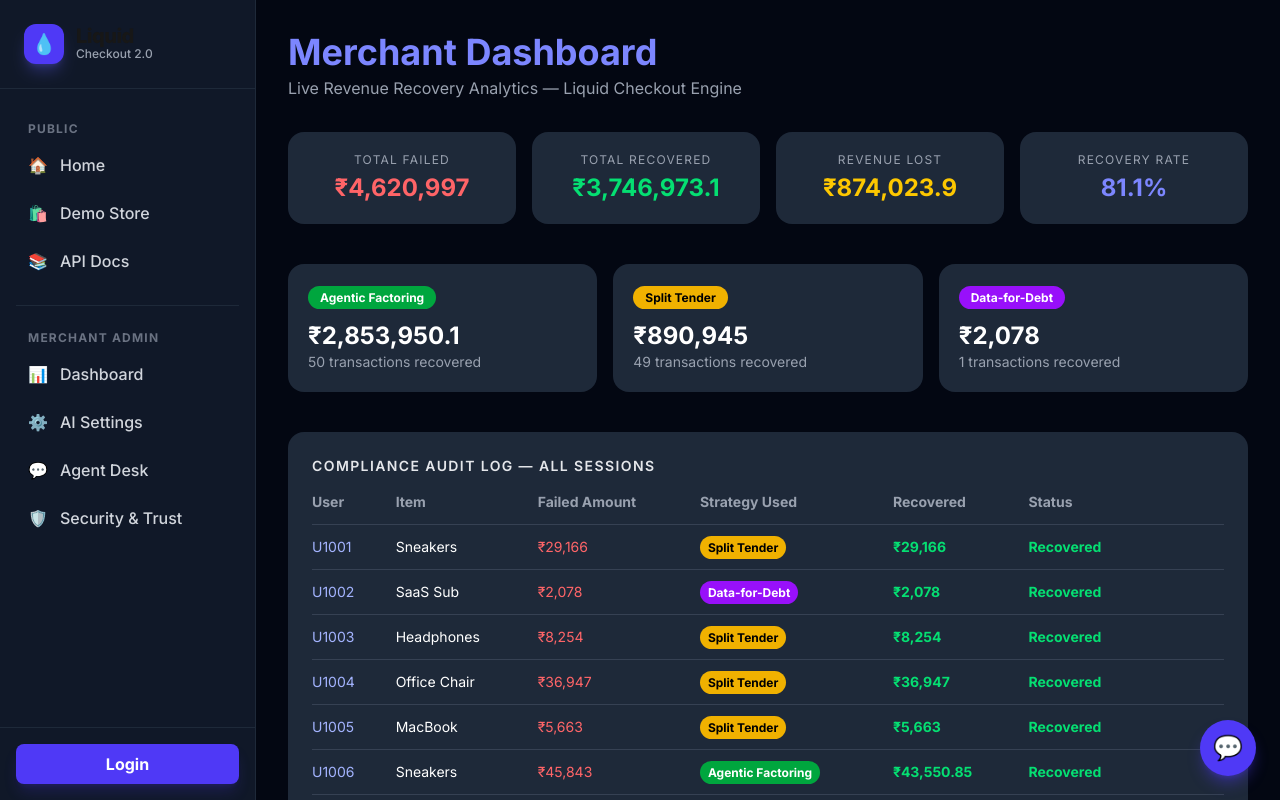
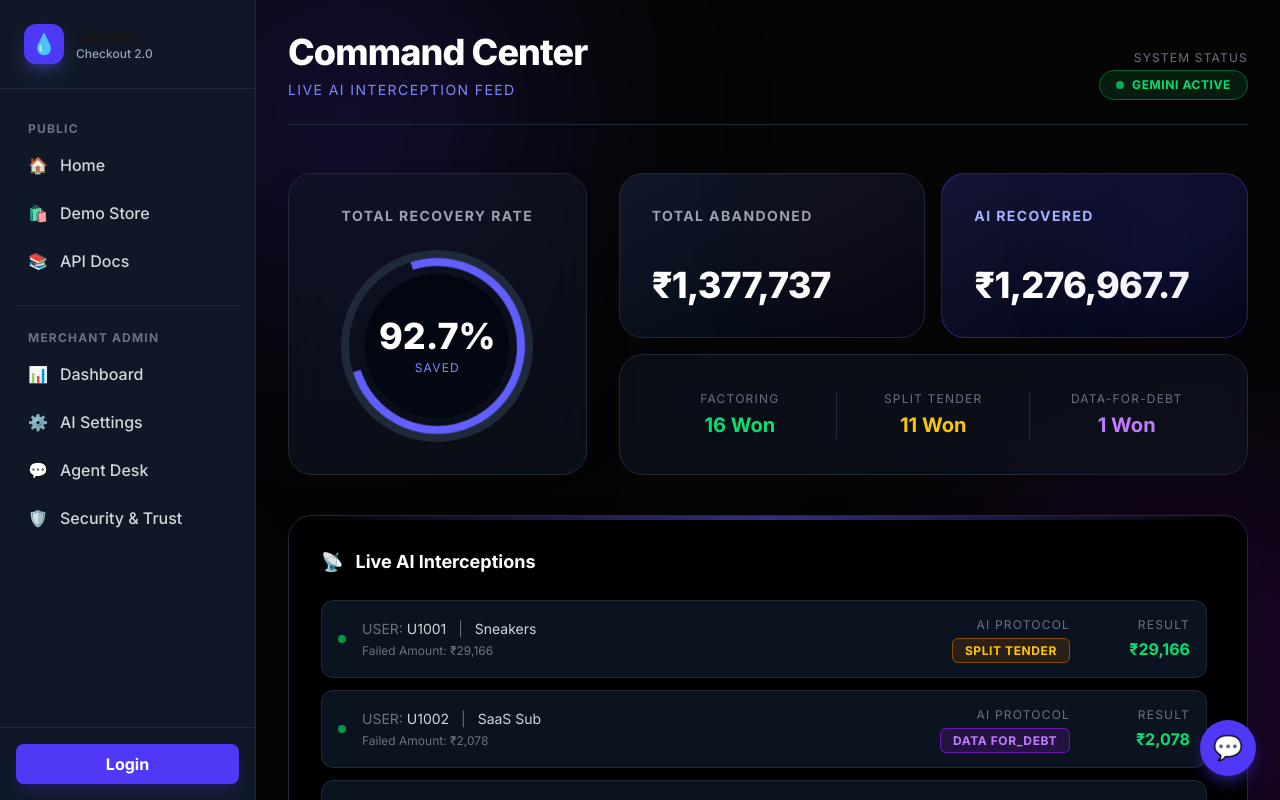
Before and after one commit to Rakshitha-cpu/Liquidcheckout, a Next.js app in the folder frontend/: page /dashboard in a window 1280 px wide. Built offline with nearby package versions, Linux system fonts and the light colour scheme.

Commit message:
style: completely redesign merchant dashboard to command center aesthetic

```diff
--- a/frontend/app/dashboard/page.tsx
+++ b/frontend/app/dashboard/page.tsx
@@ -1,18 +1,18 @@
 "use client";
-import { useState } from "react";
+import { useState, useEffect } from "react";
 
 const generateBatch = () => {
   const batch = [];
   const methods = ["factoring", "split_tender", "data_for_debt"];
-  const items = ["MacBook", "Sneakers", "SaaS Sub", "Headphones", "Office Chair"];
+  const items = ["MacBook Pro", "Sneakers", "SaaS Sub", "Headphones", "Office Chair"];
 
-  for (let i = 1; i <= 100; i++) {
+  for (let i = 1; i <= 30; i++) {
     const amount = Math.floor(Math.random() * 100000) + 1200;
     let method = "data_for_debt";
     if (amount > 40000) method = "factoring";
     else if (amount > 4000) method = "split_tender";
 
-    const isSuccess = Math.random() > 0.15;
+    const isSuccess = Math.random() > 0.10;
     let recovered = 0;
 
     if (isSuccess) {
@@ -32,116 +32,135 @@ const generateBatch = () => {
   return batch;
 };
 
-const mockSessions = generateBatch();
+export default function Dashboard() {
+  const [sessions, setSessions] = useState<any[]>([]);
 
-const methodColors: Record<string, string> = {
-  factoring: "bg-green-600",
-  split_tender: "bg-yellow-500 text-black",
-  data_for_debt: "bg-purple-600",
-};
-
-const methodLabels: Record<string, string> = {
-  factoring: "Agentic Factoring",
-  split_tender: "Split Tender",
-  data_for_debt: "Data-for-Debt",
-};
-
-export default function Dashboard() {
-  const [sessions] = useState(mockSessions);
+  useEffect(() => {
+    setSessions(generateBatch());
+  }, []);
 
   const totalFailed = sessions.reduce((s, r) => s + r.amount, 0);
   const totalRecovered = sessions.reduce((s, r) => s + r.recovered, 0);
-  const totalLost = totalFailed - totalRecovered;
-  const recoveryRate = ((totalRecovered / totalFailed) * 100).toFixed(1);
+  const recoveryRate = totalFailed ? ((totalRecovered / totalFailed) * 100).toFixed(1) : "0.0";
 
   return (
-    <main className="min-h-screen bg-gray-950 text-white p-8">
-      <div className="max-w-5xl mx-auto">
-        <h1 className="text-4xl font-bold text-indigo-400 mb-1">
-          Merchant Dashboard
-        </h1>
-        <p className="text-gray-400 mb-8">
-          Live Revenue Recovery Analytics — Liquid Checkout Engine
-        </p>
+    <main className="min-h-screen bg-[#050505] text-white p-8 relative overflow-hidden">
 
-        <div className="grid grid-cols-2 md:grid-cols-4 gap-4 mb-10">
-          <div className="bg-gray-800 rounded-2xl p-5 text-center">
-            <p className="text-gray-400 text-xs uppercase tracking-widest mb-1">Total Failed</p>
-            <p className="text-2xl font-bold text-red-400">₹{totalFailed.toLocaleString()}</p>
+      {/* Background Glow */}
+      <div className="absolute top-[-10%] left-[-10%] w-96 h-96 bg-indigo-600/20 rounded-full blur-[120px]"></div>
+      <div className="absolute bottom-[-10%] right-[-10%] w-96 h-96 bg-purple-600/20 rounded-full blur-[120px]"></div>
+
+      <div className="max-w-6xl mx-auto relative z-10">
+
+        {/* Header */}
+        <div className="flex justify-between items-end mb-12 border-b border-gray-800 pb-6">
+          <div>
+            <h1 className="text-4xl font-extrabold tracking-tight text-white mb-2">
+              Command Center
+            </h1>
+            <p className="text-indigo-400 font-mono text-sm tracking-widest uppercase">
+              Live AI Interception Feed
+            </p>
           </div>
-          <div className="bg-gray-800 rounded-2xl p-5 text-center">
-            <p className="text-gray-400 text-xs uppercase tracking-widest mb-1">Total Recovered</p>
-            <p className="text-2xl font-bold text-green-400">₹{totalRecovered.toLocaleString()}</p>
-          </div>
-          <div className="bg-gray-800 rounded-2xl p-5 text-center">
-            <p className="text-gray-400 text-xs uppercase tracking-widest mb-1">Revenue Lost</p>
-            <p className="text-2xl font-bold text-yellow-400">₹{totalLost.toLocaleString()}</p>
-          </div>
-          <div className="bg-gray-800 rounded-2xl p-5 text-center">
-            <p className="text-gray-400 text-xs uppercase tracking-widest mb-1">Recovery Rate</p>
-            <p className="text-2xl font-bold text-indigo-400">{recoveryRate}%</p>
+          <div className="text-right">
+            <p className="text-xs text-gray-500 uppercase tracking-widest mb-1">System Status</p>
+            <div className="flex items-center gap-2 bg-green-900/30 border border-green-800 px-4 py-1.5 rounded-full">
+              <div className="w-2 h-2 rounded-full bg-green-400 animate-pulse"></div>
+              <span className="text-green-400 text-xs font-bold uppercase tracking-wider">Gemini Active</span>
+            </div>
           </div>
         </div>
 
-        <div className="grid grid-cols-1 md:grid-cols-3 gap-4 mb-10">
-          {["factoring", "split_tender", "data_for_debt"].map((method) => {
-            const methodSessions = sessions.filter((s) => s.method === method);
-            const recovered = methodSessions.reduce((s, r) => s + r.recovered, 0);
-            return (
-              <div key={method} className="bg-gray-800 rounded-2xl p-5">
-                <span className={`text-xs font-bold px-3 py-1 rounded-full ${methodColors[method]}`}>
-                  {methodLabels[method]}
-                </span>
-                <p className="text-2xl font-bold text-white mt-3">₹{recovered.toLocaleString()}</p>
-                <p className="text-gray-400 text-sm">{methodSessions.length} transactions recovered</p>
+        <div className="grid grid-cols-1 lg:grid-cols-3 gap-8 mb-10">
+
+          {/* Circular Recovery Rate (Takes up 1 column) */}
+          <div className="bg-gray-900/50 backdrop-blur-xl border border-gray-800 rounded-3xl p-8 flex flex-col items-center justify-center shadow-2xl">
+            <h2 className="text-sm font-bold text-gray-400 uppercase tracking-widest mb-6">Total Recovery Rate</h2>
+            <div className="relative w-48 h-48 rounded-full border-8 border-gray-800 flex items-center justify-center">
+              <div className="absolute inset-0 rounded-full border-8 border-indigo-500 border-t-transparent animate-spin" style={{ animationDuration: '3s' }}></div>
+              <div className="text-center z-10 bg-gray-950 w-36 h-36 rounded-full flex flex-col items-center justify-center shadow-inner">
+                <span className="text-4xl font-extrabold text-white">{recoveryRate}%</span>
+                <span className="text-xs text-indigo-400 mt-1 uppercase tracking-widest">Saved</span>
               </div>
-            );
-          })}
+            </div>
+          </div>
+
+          {/* Metric Cards (Takes up 2 columns) */}
+          <div className="lg:col-span-2 grid grid-cols-2 gap-4">
+            <div className="bg-gradient-to-br from-gray-900 to-gray-950 border border-gray-800 rounded-3xl p-8 flex flex-col justify-between relative overflow-hidden group hover:border-red-500/50 transition">
+              <div className="absolute top-0 right-0 w-32 h-32 bg-red-600/10 rounded-full blur-3xl group-hover:bg-red-600/20 transition"></div>
+              <p className="text-gray-400 text-sm uppercase tracking-widest font-bold">Total Abandoned</p>
+              <p className="text-4xl font-extrabold text-white mt-4 tracking-tight">₹{totalFailed.toLocaleString()}</p>
+            </div>
+
+            <div className="bg-gradient-to-br from-indigo-900/40 to-gray-950 border border-indigo-500/30 rounded-3xl p-8 flex flex-col justify-between relative overflow-hidden group hover:border-indigo-400 transition">
+              <div className="absolute top-0 right-0 w-32 h-32 bg-indigo-600/20 rounded-full blur-3xl group-hover:bg-indigo-600/30 transition"></div>
+              <p className="text-indigo-300 text-sm uppercase tracking-widest font-bold">AI Recovered</p>
+              <p className="text-4xl font-extrabold text-white mt-4 tracking-tight">₹{totalRecovered.toLocaleString()}</p>
+            </div>
+
+            {/* Performance Breakdown */}
+            <div className="col-span-2 bg-gray-900/50 backdrop-blur-md border border-gray-800 rounded-3xl p-6 flex justify-between items-center">
+              <div className="text-center w-full border-r border-gray-800">
+                <p className="text-xs text-gray-500 uppercase tracking-widest mb-1">Factoring</p>
+                <p className="text-green-400 font-bold text-xl">{sessions.filter(s => s.method === 'factoring' && s.status === 'success').length} Won</p>
+              </div>
+              <div className="text-center w-full border-r border-gray-800">
+                <p className="text-xs text-gray-500 uppercase tracking-widest mb-1">Split Tender</p>
+                <p className="text-yellow-400 font-bold text-xl">{sessions.filter(s => s.method === 'split_tender' && s.status === 'success').length} Won</p>
+              </div>
+              <div className="text-center w-full">
+                <p className="text-xs text-gray-500 uppercase tracking-widest mb-1">Data-for-Debt</p>
+                <p className="text-purple-400 font-bold text-xl">{sessions.filter(s => s.method === 'data_for_debt' && s.status === 'success').length} Won</p>
+              </div>
+            </div>
+          </div>
+
         </div>
 
-        <div className="bg-gray-800 rounded-2xl p-6">
-          <h2 className="text-lg font-semibold mb-4 text-gray-200 uppercase tracking-widest text-sm">
-            Compliance Audit Log — All Sessions
+        {/* Live Interception Ticker */}
+        <div className="bg-black border border-gray-800 rounded-3xl p-8 shadow-2xl relative">
+          <div className="absolute top-0 left-0 w-full h-1 bg-gradient-to-r from-transparent via-indigo-500 to-transparent opacity-50"></div>
+          <h2 className="text-lg font-bold text-white mb-6 flex items-center gap-3">
+            <span>📡</span> Live AI Interceptions
           </h2>
-          <div className="overflow-x-auto">
-            <table className="w-full text-sm">
-              <thead>
-                <tr className="text-gray-400 text-left border-b border-gray-700">
-                  <th className="pb-3 pr-4">User</th>
-                  <th className="pb-3 pr-4">Item</th>
-                  <th className="pb-3 pr-4">Failed Amount</th>
-                  <th className="pb-3 pr-4">Strategy Used</th>
-                  <th className="pb-3 pr-4">Recovered</th>
-                  <th className="pb-3">Status</th>
-                </tr>
-              </thead>
-              <tbody>
-                {sessions.map((s) => (
-                  <tr key={s.id} className="border-b border-gray-700 hover:bg-gray-700 transition">
-                    <td className="py-3 pr-4 font-mono text-indigo-300">{s.id}</td>
-                    <td className="py-3 pr-4">{s.item}</td>
-                    <td className="py-3 pr-4 text-red-400">₹{s.amount.toLocaleString()}</td>
-                    <td className="py-3 pr-4">
-                      <span className={`text-xs font-bold px-2 py-1 rounded-full ${methodColors[s.method]}`}>
-                        {methodLabels[s.method]}
-                      </span>
-                    </td>
-                    <td className="py-3 pr-4 text-green-400 font-bold">
-                      ₹{s.recovered.toLocaleString()}
-                    </td>
-                    <td className="py-3">
-                      {s.status === "success" ? (
-                        <span className="text-green-400 font-bold">Recovered</span>
-                      ) : (
-                        <span className="text-red-400 font-bold">Stopped (Refunded)</span>
-                      )}
-                    </td>
-                  </tr>
-                ))}
-              </tbody>
-            </table>
+
+          <div className="space-y-3 h-80 overflow-y-auto pr-2 custom-scrollbar">
+            {sessions.map((s, idx) => (
+              <div key={idx} className="bg-gray-900/80 border border-gray-800 rounded-xl p-4 flex flex-col md:flex-row justify-between items-start md:items-center gap-4 hover:border-gray-600 transition">
+                <div className="flex items-center gap-4">
+                  <div className={`w-2 h-2 rounded-full ${s.status === 'success' ? 'bg-green-500 animate-pulse' : 'bg-red-500'}`}></div>
+                  <div>
+                    <p className="font-mono text-sm text-gray-300"><span className="text-gray-500">USER:</span> {s.id} <span className="text-gray-500 mx-2">|</span> {s.item}</p>
+                    <p className="text-xs text-gray-500 mt-1">Failed Amount: ₹{s.amount.toLocaleString()}</p>
+                  </div>
+                </div>
+
+                <div className="flex items-center gap-6 w-full md:w-auto justify-between md:justify-end">
+                  <div className="text-left md:text-right">
+                    <p className="text-xs text-gray-500 uppercase tracking-widest mb-1">AI Protocol</p>
+                    <span className={`text-xs font-bold uppercase tracking-wider px-3 py-1 rounded-md ${
+                      s.method === 'factoring' ? 'bg-green-900/30 text-green-400 border border-green-800' :
+                      s.method === 'split_tender' ? 'bg-yellow-900/30 text-yellow-400 border border-yellow-800' :
+                      'bg-purple-900/30 text-purple-400 border border-purple-800'
+                    }`}>
+                      {s.method.replace('_', ' ')}
+                    </span>
+                  </div>
+                  <div className="text-right w-24">
+                    <p className="text-xs text-gray-500 uppercase tracking-widest mb-1">Result</p>
+                    {s.status === 'success' ? (
+                      <span className="text-green-400 font-bold">₹{s.recovered.toLocaleString()}</span>
+                    ) : (
+                      <span className="text-red-400 font-bold">Lost</span>
+                    )}
+                  </div>
+                </div>
+              </div>
+            ))}
           </div>
         </div>
+
       </div>
     </main>
   );
```
